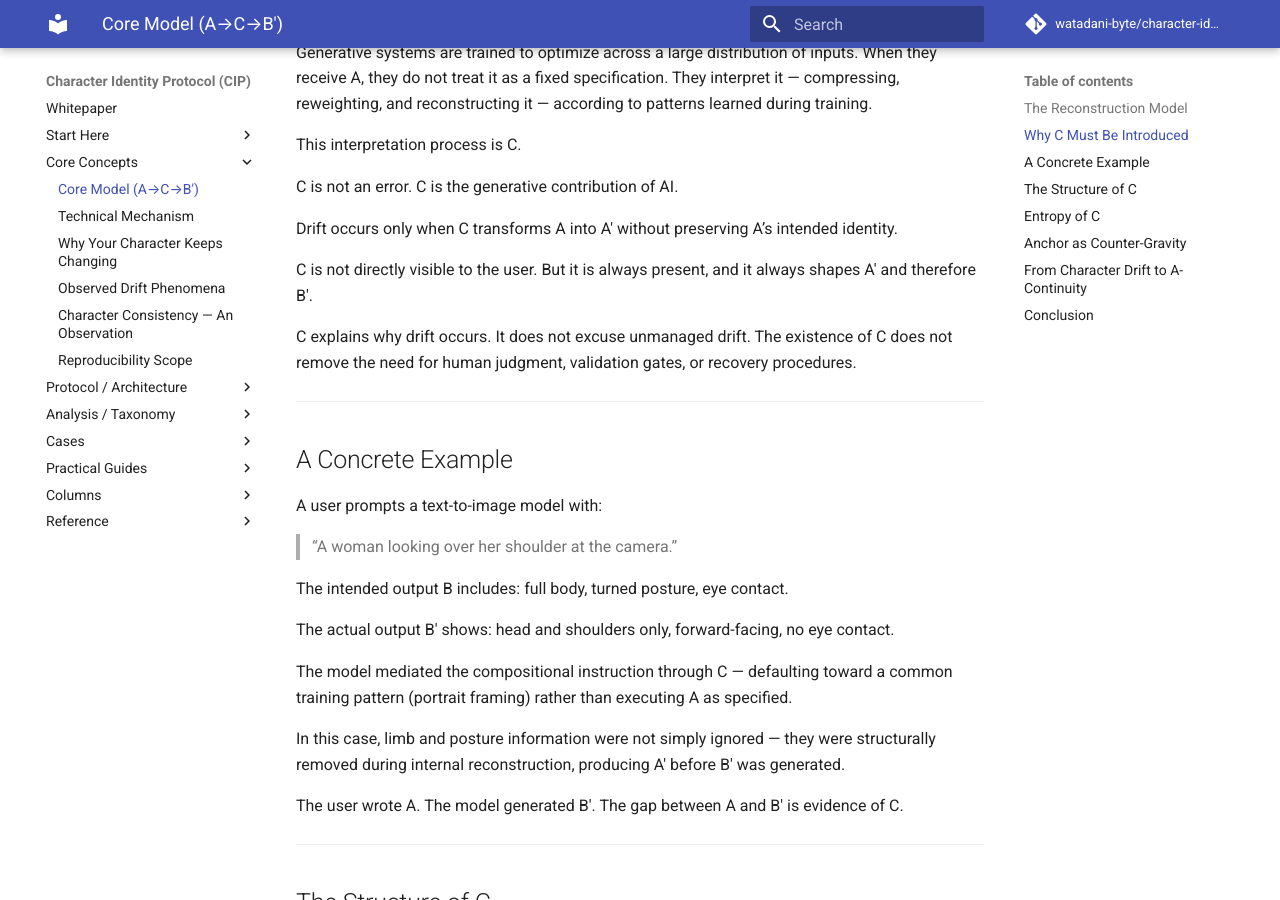
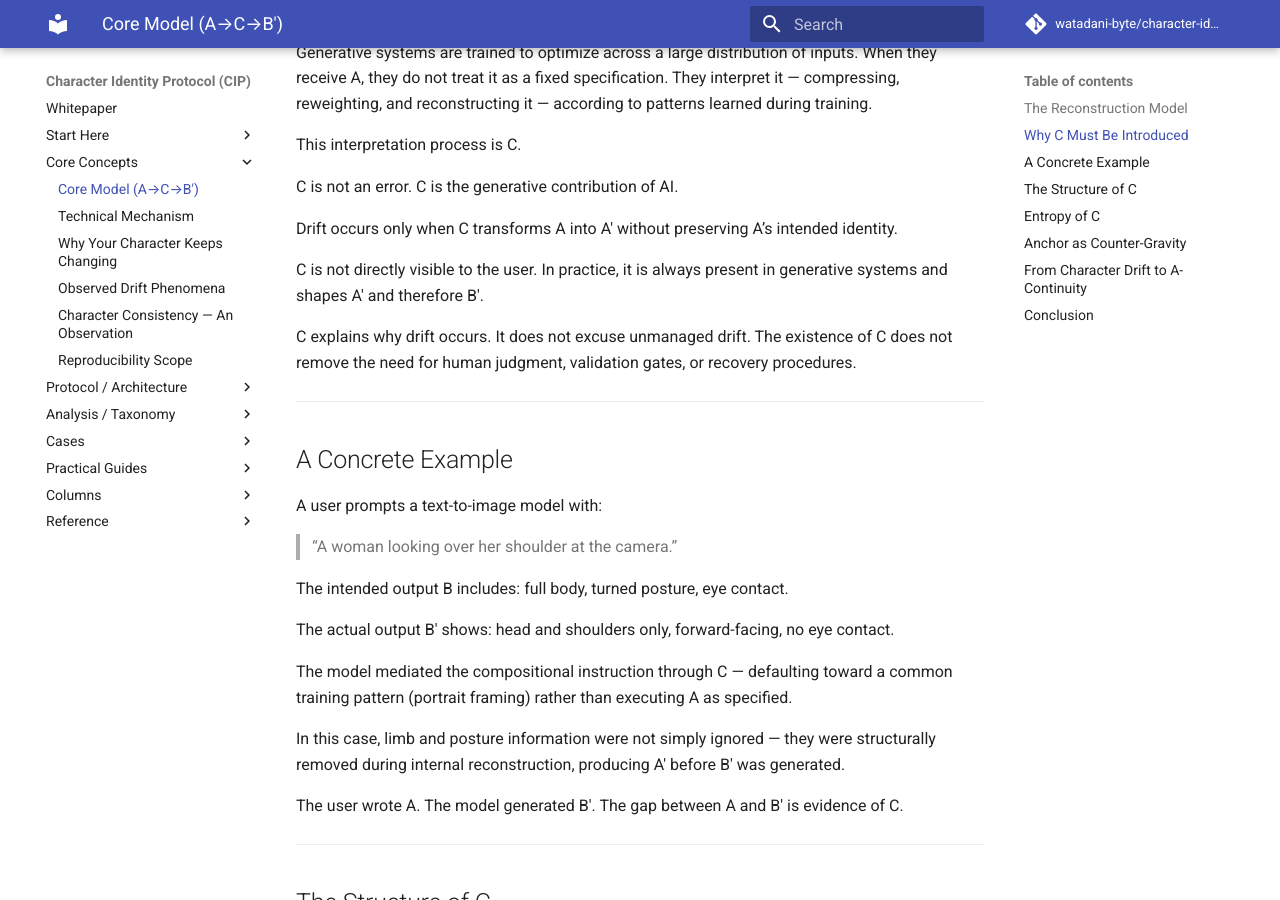
Before and after one commit to watadani-byte/character-identity-protocol, an MkDocs documentation site: the page built from docs/model_a_c_b.md, in a window 1280 px wide and 900 px high, scrolled down 1335 px. Built offline with MkDocs 1.6.1 and Material for MkDocs 9.7.7, drawn with Linux system fonts in a browser that asks for light colours; comment, search, counter and statistics services are not loaded.

Commit message:
model_a_c_b.md を更新

```diff
--- a/docs/model_a_c_b.md
+++ b/docs/model_a_c_b.md
@@ -50,7 +50,7 @@ C is not an error. C is the generative contribution of AI.
 
 Drift occurs only when C transforms A into A′ without preserving A’s intended identity.
 
-C is not directly visible to the user. But it is always present, and it always shapes A′ and therefore B′.
+C is not directly visible to the user. In practice, it is always present in generative systems and shapes A′ and therefore B′.
 
 C explains why drift occurs. It does not excuse unmanaged drift.
 The existence of C does not remove the need for human judgment, validation gates, or recovery procedures.
```
